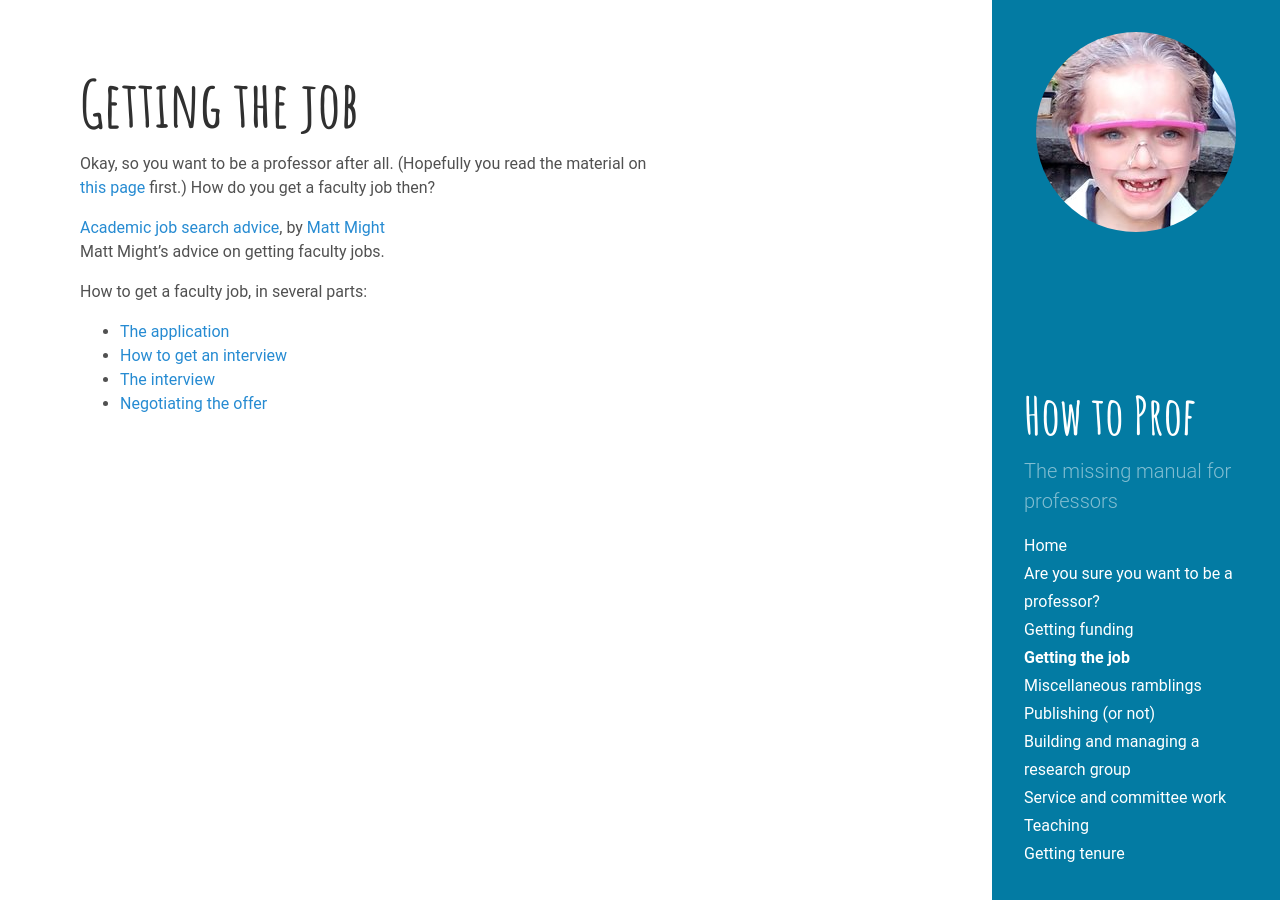
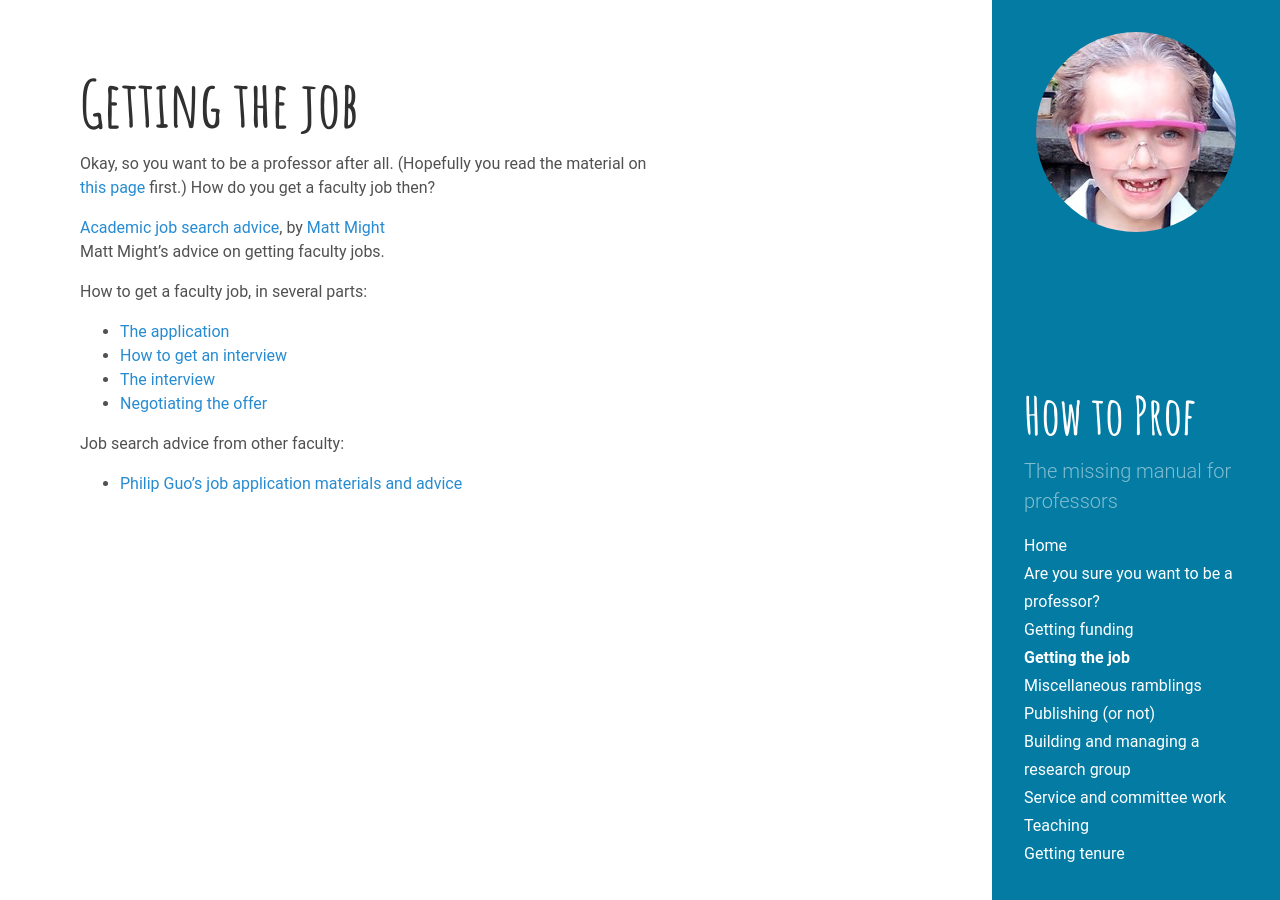
Before and after one commit to mdwelsh/howtoprof, a Jekyll site: the page built from gettingthejob.md, in a window 1280 px wide. Built offline with Jekyll 4.4.1, drawn with Linux system fonts in a browser that asks for light colours.

Commit message:
added Philip Guo's advice pages

```diff
--- a/gettingthejob.md
+++ b/gettingthejob.md
@@ -15,3 +15,8 @@ How to get a faculty job, in several parts:
 * [How to get an interview](http://matt-welsh.blogspot.com/2012/12/how-to-get-faculty-job-part-1b-how-to.html)
 * [The interview](http://matt-welsh.blogspot.com/2012/12/how-to-get-faculty-job-part-2-interview.html)
 * [Negotiating the offer](http://matt-welsh.blogspot.com/2013/01/how-to-get-faculty-job-part-3.html)
+
+
+Job search advice from other faculty:
+
+* [Philip Guo's job application materials and advice](http://pgbovine.net/faculty-job-search-summary.htm)
```
Also changed, not shown: beaprof.md (+2 -0 lines).
